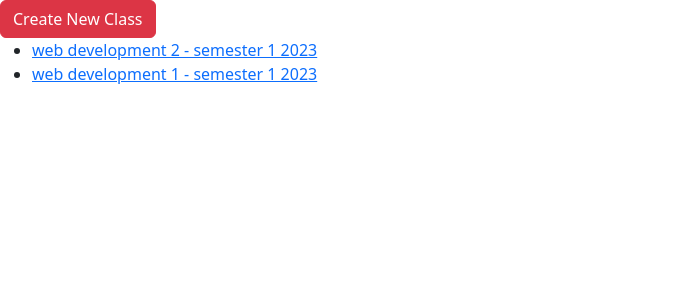
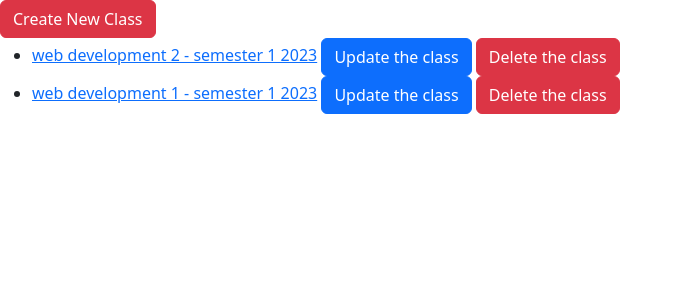
Before and after one commit to lulubeanana17/University_Attendance_System_V1_Fullstack, a Django app: page /classes in a window 1280 px wide. Shown: the part 56-356 px from the top of the page, without its empty margins (0-683 px from the left). Run offline with Django 4.2, Linux system fonts and the light colour scheme; data comes from the database, SQL or seed files in the repository; both versions use the stored data as it was after the commit.

Commit message:
view for class done

```diff
--- a/attendance/templates/list_classes.html
+++ b/attendance/templates/list_classes.html
@@ -8,8 +8,8 @@ Classes
     {% for class in classes %}
         <li>
             <a href="{% url 'detail_class' id=class.id %}">{{ class.course.name }} {{ class.number }} - {{ class.course.semester.semester }} {{ class.course.semester.year }}</a>
-{#            <a href="{% url 'update_category_form' id=category.id %}" class="btn btn-primary">Update</a>#}
-{#            <a href="{% url 'delete_category' id=category.id %}" class="btn btn-danger">Delete</a>#}
+            <a href="{% url 'update_class_view' id=class.id %}" class="btn btn-primary">Update the class</a>
+            <a href="{% url 'delete_class_view' id=class.id %}" class="btn btn-danger">Delete the class</a>
         </li>
     {% endfor %}
     </ul>
--- a/attendance/urls.py
+++ b/attendance/urls.py
@@ -5,7 +5,7 @@ from attendance.views import HomePageView, list_semesters, detail_semester, deta
     CourseCreateView, ClassCreateView, register_user_lecturer, register_user_student, LecturerCreateView, \
     StudentCreateView, ClassLecturerUpdateView, ClassStudentEnrolView, ClassLecturerAssignView, \
     remove_class_lecturer, remove_class_enrollment, SemesterUpdateView, SemesterDeleteView, CourseUpdateView, \
-    CourseDeleteView
+    CourseDeleteView, ClassUpdateView, ClassDeleteView
 
 urlpatterns = [
     path("", HomePageView.as_view(), name="home"),
@@ -34,6 +34,10 @@ urlpatterns = [
          name="detail_class"),
     path("classes/create", ClassCreateView.as_view(),
          name="create_class"),
+    path("classes/update/<int:id>", ClassUpdateView.as_view()
+         , name="update_class_view"),
+    path("classes/delete/<int:id>", ClassDeleteView.as_view()
+         , name="delete_class_view"),
     path("classes/assignLecturer/<int:pk>", ClassLecturerAssignView.as_view()
          , name="assign_class_lecturer_view"),
     path("classes/removeLecturer/<int:id>",  remove_class_lecturer
--- a/attendance/views.py
+++ b/attendance/views.py
@@ -6,7 +6,7 @@ from django.urls import reverse_lazy
 from django.views.generic import ListView, CreateView, UpdateView, DeleteView
 
 from attendance.forms import CourseForm, ClassForm, UserRegistrationForm1, UserRegistrationForm2, LecturerForm, \
-    StudentForm, ClassLecturerForm, ClassEnrolmentForm, SemesterForm, CourseUpdateForm
+    StudentForm, ClassLecturerForm, ClassEnrolmentForm, SemesterForm, CourseUpdateForm, ClassUpdateForm
 from attendance.models import Semester, Course, Class, Lecturer, Student, Enrollment
 
 
@@ -125,6 +125,20 @@ class ClassCreateView(CreateView):
     model = Class
     form_class = ClassForm
 
+# update classes
+class ClassUpdateView(UpdateView):
+    template_name = "update_class_view.html"
+    model = Class
+    form_class = ClassUpdateForm
+    pk_url_kwarg = 'id'
+
+# delete classes
+class ClassDeleteView(DeleteView):
+    template_name = "delete_class_view.html"
+    model = Class
+    success_url = reverse_lazy("classes")
+    pk_url_kwarg = 'id'
+
 # show lecturers
 def list_lecturers(request):
     data = Lecturer.objects.all()
```
Also changed, not shown: attendance/forms.py (+16 -0 lines), attendance/templates/delete_class_view.html (added, +11 -0 lines), attendance/templates/update_class_view.html (added, +11 -0 lines), db.sqlite3.
